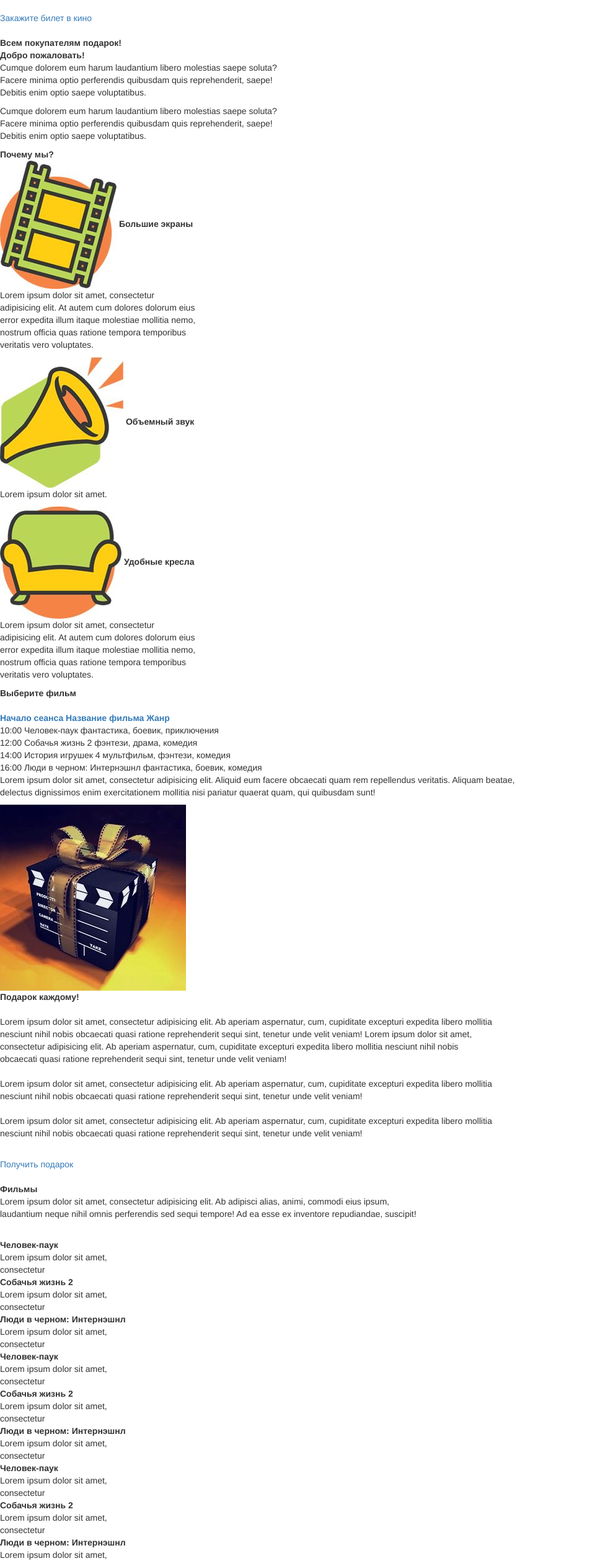
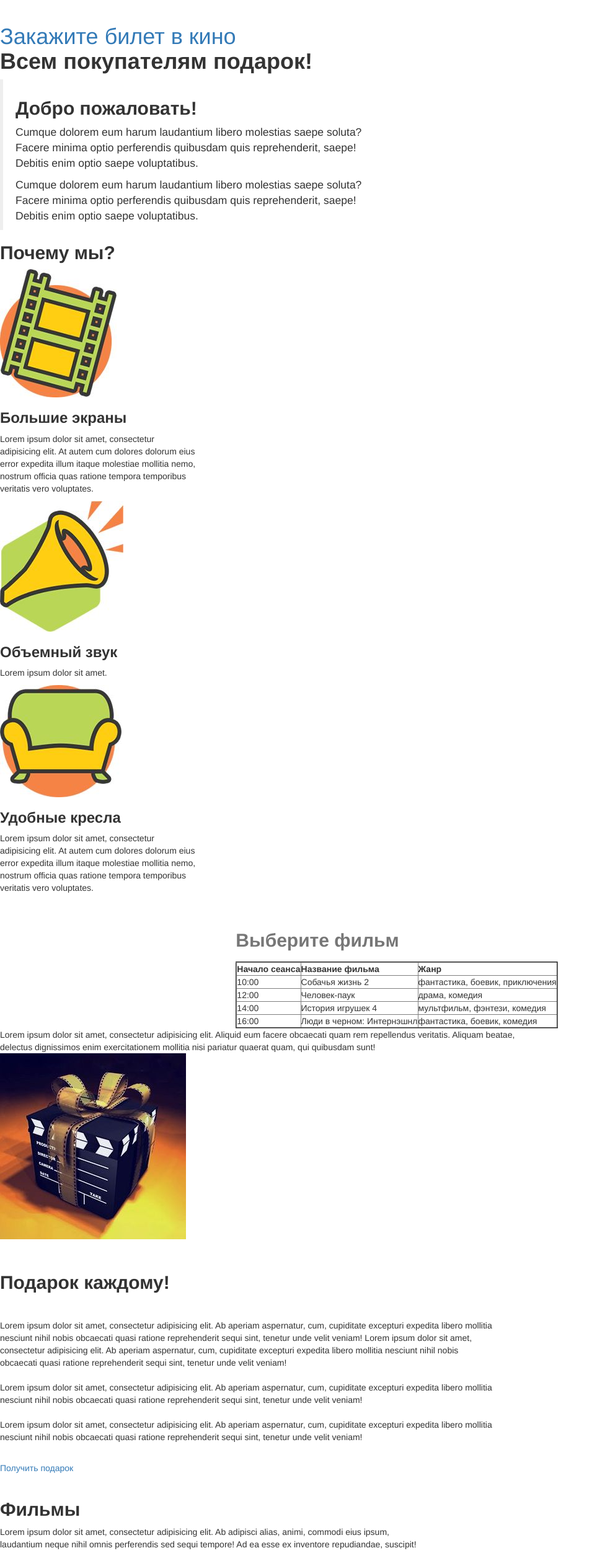
Before and after one commit to AnvarNuriev/UI, a website: page index.html in a window 1280 px wide. Shown: the part 66-2584 px from the top of the page at 62% size, without its empty margins (0-963 px from the left). Drawn offline with nearby package versions, Linux system fonts and the light colour scheme; files that its build step writes are made by us from their sources.

Commit message:
4. Тема 2.3 (Релиз). Разметка таблиц, списков и заголовков. Работа с формами и поля ввода

```diff
--- a/index.html
+++ b/index.html
@@ -30,67 +30,81 @@
 
     <div>
         <a id="top">
-            <span>Закажите билет в кино<br><br>
+            <h1>Закажите билет в кино<br>
         </a>
-        <b>Всем покупателям подарок!</b><br></span>
+        <b>Всем покупателям подарок!</b><br></h1>
     </div>
 
-    <div>
-        <span><b>Добро пожаловать!</b><br>
+    <blockquote>
+        <h2><b>Добро пожаловать!</b><br></h2>
             <p>Cumque dolorem eum harum laudantium libero molestias saepe soluta?<br> Facere minima optio perferendis
                 quibusdam quis reprehenderit, saepe!<br> Debitis enim optio saepe voluptatibus.</p>
             <p>Cumque dolorem eum harum laudantium libero molestias saepe soluta?<br> Facere minima optio perferendis
                 quibusdam quis reprehenderit, saepe!<br> Debitis enim optio saepe voluptatibus.</p>
-        </span>
-    </div>
+
+    </blockquote>
 
 
-    <span><b>Почему мы?</b></span>
+    <h2><b>Почему мы?</b></h2>
 
 
     <div>
         <img src="images/b2_icon_1.jpg" alt="Ааа, не загрузилась первая страница, спаситеееее, памагитиии">
-        <span><b>Большие экраны</b>
+        <h3><b>Большие экраны</b></h3>
             <p>Lorem ipsum dolor sit amet, consectetur<br> adipisicing elit. At autem cum dolores dolorum eius<br> error
                 expedita illum itaque molestiae mollitia nemo,<br> nostrum officia quas ratione tempora temporibus<br>
                 veritatis vero voluptates.</p>
-        </span>
+
 
         <img src="images/b2_icon_2.jpg" alt="Мей а хев юр аттеншн плиз, не загрузилась вторая картинка не загрузилась">
-        <span><b>Объемный звук</b>
-            <p>Lorem ipsum dolor sit amet.</p>
-        </span>
+        <h3><b>Объемный звук</b></h3>
+        <p>Lorem ipsum dolor sit amet.</p>
+
 
         <img src="images/b2_icon_3.jpg" alt="Не, ну нефига се, третья картинка не загрузилась...">
-        <span><b>Удобные кресла</b>
+        <h3><b>Удобные кресла</b></h3>
             <p>Lorem ipsum dolor sit amet, consectetur<br> adipisicing elit. At autem cum dolores dolorum eius<br> error
                 expedita illum itaque molestiae mollitia nemo,<br> nostrum officia quas ratione tempora temporibus<br>
                 veritatis vero voluptates.</p>
-        </span>
+
     </div>
 
 
-    <span><strong>Выберите фильм</strong><br><br></span>
+
+
+    <table align="center" border="2" cellspacing="5" cellpadding="10">
+    <caption><h2><strong>Выберите фильм</strong><br></h2></caption>
+
+        <thead>
+            <tr><th><b>Начало сеанса</b></th><th><b> Название фильма</b></th><th><b> Жанр</b></th></tr><br>
+        </thead>
+
+
+        <tr>
+            <td>10:00</td><td> Собачья жизнь 2</td><td> фантастика, боевик, приключения<br></td>
+        </tr>
+        <tr>
+            <td>12:00</td><td> Человек-паук</td><td> драма, комедия<br></td>
+        </tr>
+        <tr>
+            <td>14:00</td><td> История игрушек 4</td><td> мультфильм, фэнтези, комедия<br></td>
+        </tr>
+        <tfoot>
+            <tr>
+            <td>16:00</td><td> Люди в черном: Интернэшнл</td><td> фантастика, боевик, комедия<br></td>
+            </tr>
+        </tfoot>
+
+    </table>
+
+            Lorem ipsum dolor sit amet, consectetur adipisicing elit. Aliquid eum facere obcaecati quam rem
+            repellendus veritatis. Aliquam beatae,<br> delectus dignissimos enim exercitationem mollitia nisi
+            pariatur quaerat quam, qui quibusdam sunt!
 
 
     <div>
-        <nav><a href="#top"><span><b>Начало сеанса Название фильма Жанр</b><br></a></nav>
-
-        <p>
-            10:00 Человек-паук фантастика, боевик, приключения<br>
-            12:00 Собачья жизнь 2 фэнтези, драма, комедия<br>
-            14:00 История игрушек 4 мультфильм, фэнтези, комедия<br>
-            16:00 Люди в черном: Интернэшнл фантастика, боевик, комедия<br>
-            Lorem ipsum dolor sit amet, consectetur adipisicing elit. Aliquid eum facere obcaecati quam rem
-            repellendus veritatis. Aliquam beatae,<br> delectus dignissimos enim exercitationem mollitia nisi
-            pariatur quaerat quam, qui quibusdam sunt!
-        </p>
-        </span>
-    </div>
-
-    <div>
         <img src="images/b4_img.jpg" alt="Вау, коробка не загрузилсь, а там подарки между прочим...">
-        <span><br><b>Подарок каждому!</b><br><br>
+        <h2><br><b>Подарок каждому!</b><br><br></h2>
             <p> Lorem ipsum dolor sit amet, consectetur adipisicing elit. Ab aperiam aspernatur, cum, cupiditate
                 excepturi expedita libero mollitia<br> nesciunt nihil nobis obcaecati quasi ratione reprehenderit sequi
                 sint, tenetur unde velit veniam! Lorem ipsum dolor sit amet,<br> consectetur adipisicing elit. Ab
@@ -106,58 +120,74 @@
             <nav> <a href="#top">
                     Получить подарок<br><br></a></nav>
 
-        </span>
+
     </div>
 
     <div>
-        <span><b>Фильмы</b>
+        <h2><b>Фильмы</b></h2>
             <p>Lorem ipsum dolor sit amet, consectetur adipisicing elit. Ab adipisci alias, animi, commodi eius
                 ipsum,<br> laudantium neque nihil omnis perferendis sed sequi tempore! Ad ea esse ex inventore
                 repudiandae, suscipit!<br><br></p>
-        </span>
+
     </div>
 
     <p>
-        <span><b>Человек-паук</b><br>
-            Lorem ipsum dolor sit amet,<br> consectetur<br>
-            <b>Собачья жизнь 2</b><br>
-            Lorem ipsum dolor sit amet,<br> consectetur<br>
-            <b>Люди в черном: Интернэшнл</b><br>
-            Lorem ipsum dolor sit amet,<br> consectetur<br>
-        </span>
-        <span><b>Человек-паук</b><br>
-            Lorem ipsum dolor sit amet,<br> consectetur<br>
-            <b>Собачья жизнь 2</b><br>
-            Lorem ipsum dolor sit amet,<br> consectetur<br>
-            <b>Люди в черном: Интернэшнл</b><br>
-            Lorem ipsum dolor sit amet,<br> consectetur<br>
-        </span>
-        <span><b>Человек-паук</b><br>
-            Lorem ipsum dolor sit amet,<br> consectetur<br>
-            <b>Собачья жизнь 2</b><br>
-            Lorem ipsum dolor sit amet,<br> consectetur<br>
-            <b>Люди в черном: Интернэшнл</b><br>
-            Lorem ipsum dolor sit amet,<br> consectetur<br>
-        </span>
+        <ul>
+            <li><b>Человек-паук</b><br>
+                <img src="images/mov1.jpg" alt="Человек-паук" title="Человек-паук">
+            Lorem ipsum dolor sit amet,<br> consectetur<br></li>
+            <li><b>Собачья жизнь 2</b><br>
+                <img src="images/mov2.jpg" alt="Собачья жизнь 2" title="Собачья жизнь 2">
+            Lorem ipsum dolor sit amet,<br> consectetur<br></li>
+            <li><b>Люди в черном: Интернэшнл</b><br>
+                <img src="images/mov3.jpg" alt="Люди в черном: Интернэшнл" title="Люди в черном: Интернэшнл">
+            Lorem ipsum dolor sit amet,<br> consectetur<br></li>
+        </ul>
     </p>
 
-    <img src="images/1920x450.png" alt="какая-то заготовка на полстраницы не загрузилась...">
+
     <footer>
-        <div>
-            <span>Выбор1<br>
-                Выбор2<br></span>
-        </div>
+        <img src="images/1920x450.png" alt="какая-то заготовка на полстраницы не загрузилась...">
+        <form action="/order.php">
+            <div>
+                <input type="text" name="clientName" value="" placeholder="Имя*" >
+            </div>
+            <div>
+                <select name="" id="">
+                    <option value="">Выбор1</option>
+                    <option value="">Выбор2</option>
+                    <option value="">Выбор3</option>
+                    <option value="">Выбор4</option>
+                    <option value="">Выбор5</option>
+                    <option value="">Выбор6</option>
+                    <option value="">Выбор7</option>
+                    <option value="">Выбор8</option>
+                    <option value="">Выбор9</option>
+                    <option value="">Выбор10</option>
+                </select>
+            </div>
+            <div>
+                <label for="first">Выбор1</label>
+                <input id="first" type="radio" value="1" name="radioName">
+                <label for="second">Выбор2</label>
+                <input id="second" type="radio" value="2" name="radioName">
+                <label for="third">Выбор3</label>
+                <input id="third" type="radio" value="3" name="radioName">
+            </div>
+            <div>
+                <textarea name="" id="" cols="30" rows="10" placeholder="Комментарий"></textarea>
+            </div>
+            <div>
+                <input id="agree" type="checkbox">
+                <label for="agree">Я согласен на обработку персональных данных</label>
+            </div>
+            <div>
+                <input type="file">
+            </div>
+            <button type="submit">Отправить</button>
 
-        <span>Я согласен на обработку персональных данных<br>
-            <nav>
-                <a href="#top">
-                    Загрузить файл<br></a>
-                <a href="#top">
-                    Отправить</a>
-            </nav>
-        </span>
+            </form>
     </footer>
-
 
 </body>
 
```
Also changed, not shown: images/mov1.jpg (added), images/mov2.jpg (added), images/mov3.jpg (added).
